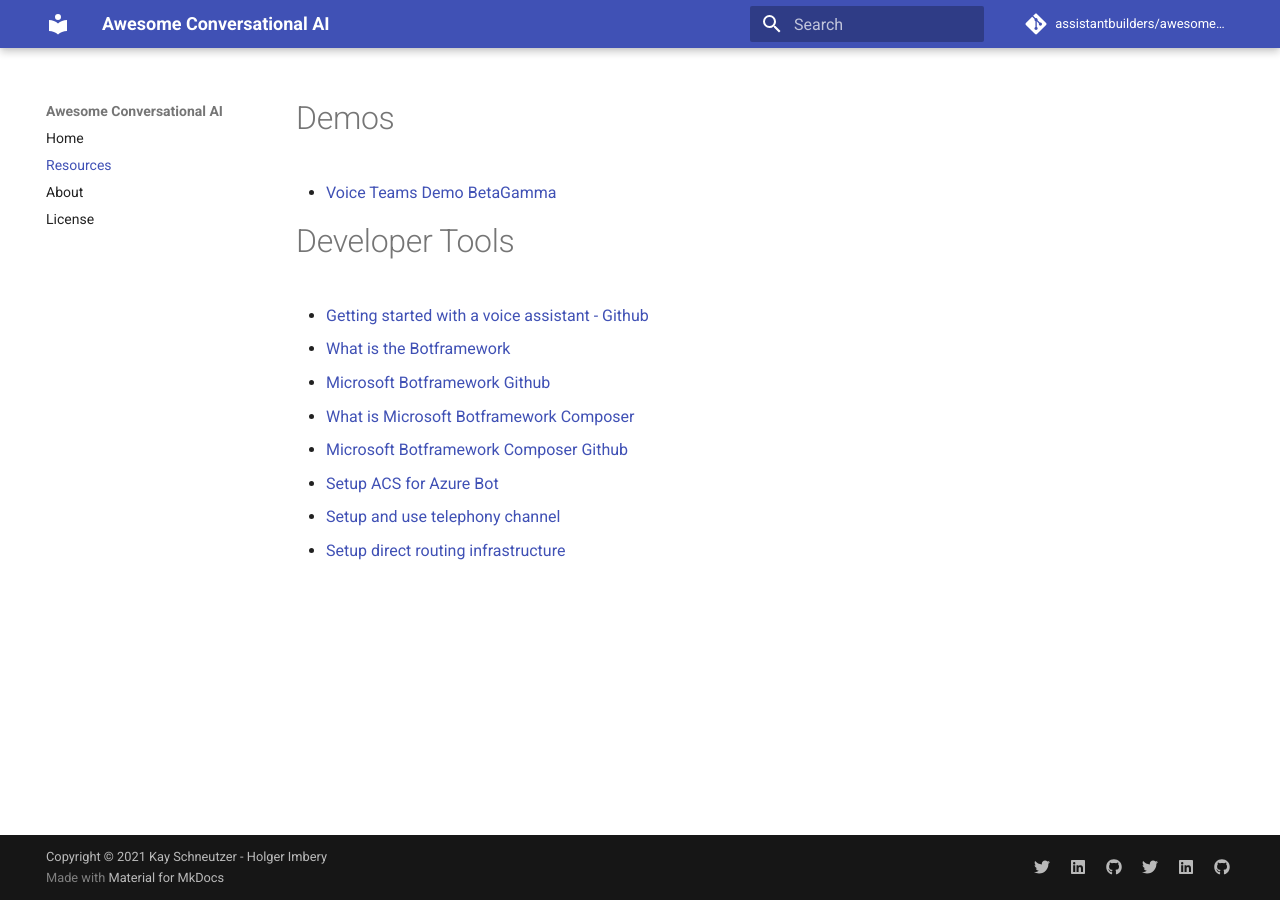
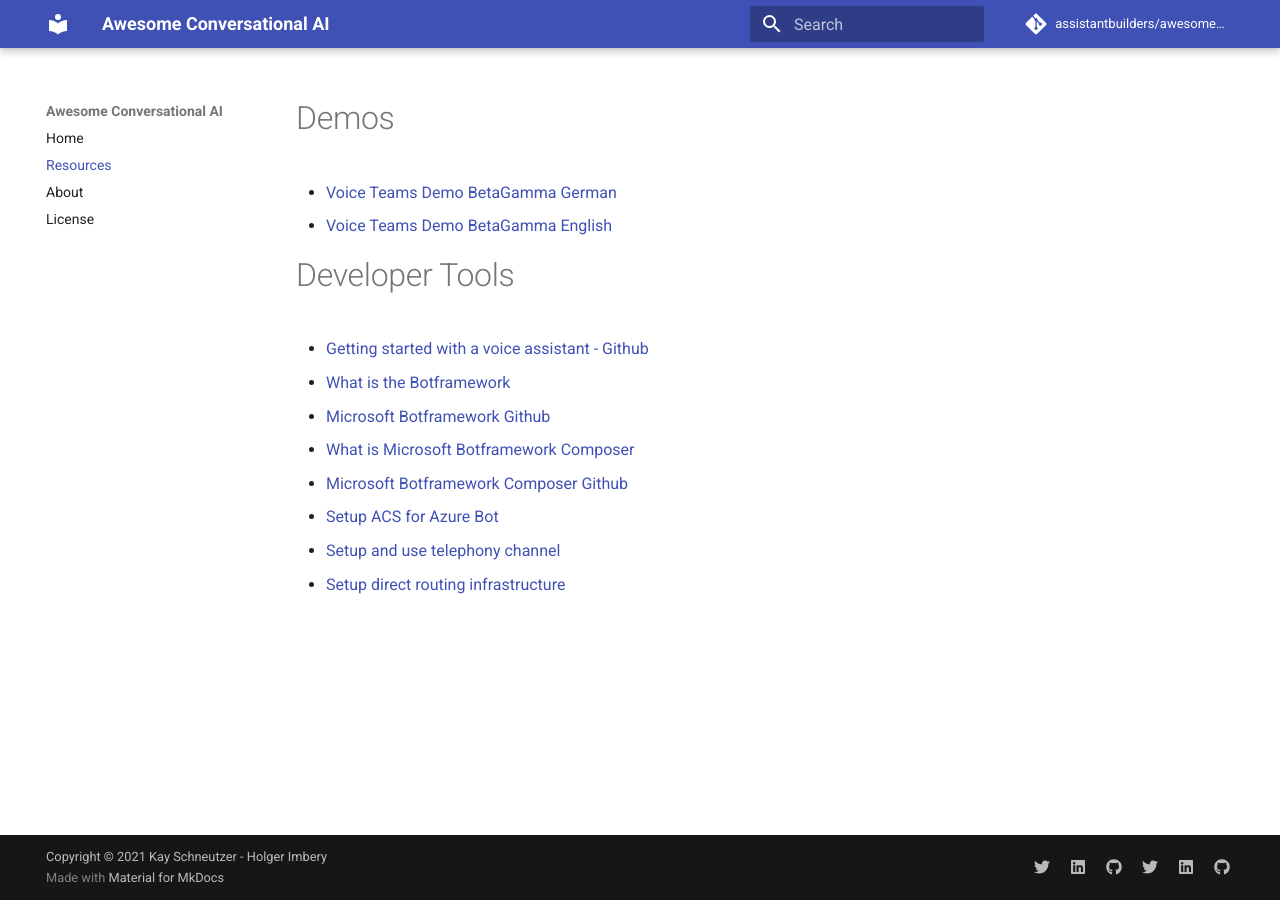
Before and after one commit to assistantbuilders/awesome-conversational-ai, an MkDocs documentation site: the page built from docs/resources.md, in a window 1280 px wide. Built offline with MkDocs 1.6.1 and Material for MkDocs 9.7.7, drawn with Linux system fonts in a browser that asks for light colours; comment, search, counter and statistics services are not loaded.

Commit message:
added link for english demo

```diff
--- a/docs/resources.md
+++ b/docs/resources.md
@@ -1,5 +1,6 @@
 # Demos
-- [Voice Teams Demo BetaGamma](https://assistantbuilders.github.io/awesome-conversational-ai/BetaGamma/)
+- [Voice Teams Demo BetaGamma German](https://assistantbuilders.github.io/awesome-conversational-ai/BetaGamma/)
+- [Voice Teams Demo BetaGamma English](https://assistantbuilders.github.io/awesome-conversational-ai/BetaGammaeng.md/)
 
 # Developer Tools
 - [Getting started with a voice assistant - Github](https://github.com/assistantbuilders/ABVoiceAssistant)
```
